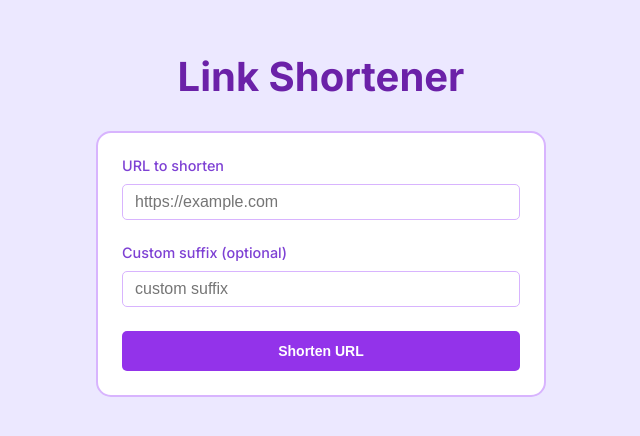
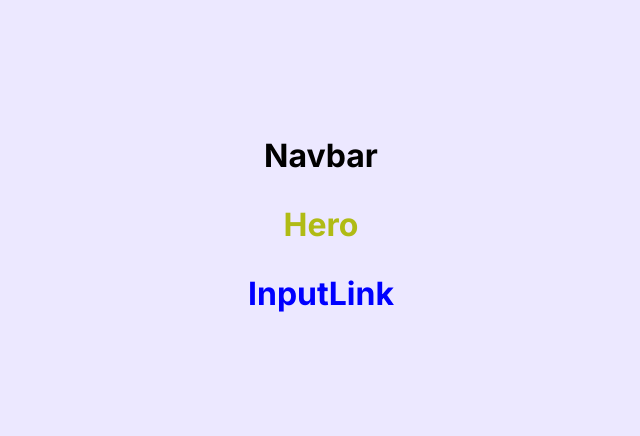
Before and after one commit to BuraYu/linkShortener, a React (Create React App) app: page / in a window 1280 px wide. Shown: the part 176-612 px from the top of the page, without its empty margins (319-959 px from the left). Built offline with nearby package versions, Linux system fonts and the light colour scheme.

Commit message:
restructed the componenents

```diff
--- a/src/App.css
+++ b/src/App.css
@@ -21,9 +21,3 @@ body {
   padding: 1rem;
   gap: 30px;
 }
-
-.wrapper h1 {
-  color: #6b21a8;
-  font-weight: 700;
-  font-size: 2.5rem;
-}
--- a/src/App.js
+++ b/src/App.js
@@ -1,12 +1,16 @@
 import "./App.css";
-import LinkShortener from "./components/LinkShortener";
+import { Hero } from "./components/Hero";
+import { InputLink } from "./components/InputLink";
+import { Navbar } from "./components/Navbar";
+import LinkShortener from "./deprecated /LinkShortener";
 
 function App() {
   return (
     <div className="App">
       <div className="wrapper">
-        <h1>Link Shortener</h1>
-        <LinkShortener />
+        <Navbar />
+        <Hero />
+        <InputLink />
       </div>
     </div>
   );
--- /dev/null
+++ b/src/components/Hero.jsx
@@ -0,0 +1,10 @@
+import React from "react";
+import "./hero.css";
+
+export const Hero = () => {
+  return (
+    <div>
+      <h1 className="hero">Hero</h1>
+    </div>
+  );
+};
--- /dev/null
+++ b/src/components/InputLink.jsx
@@ -0,0 +1,10 @@
+import React from "react";
+import "./inputLink.css";
+
+export const InputLink = () => {
+  return (
+    <div>
+      <h1 className="inputLink">InputLink</h1>
+    </div>
+  );
+};
--- /dev/null
+++ b/src/components/Navbar.jsx
@@ -0,0 +1,10 @@
+import React from "react";
+import "./navbar.css";
+
+export const Navbar = () => {
+  return (
+    <div>
+      <h1 className="navbar">Navbar</h1>
+    </div>
+  );
+};
--- /dev/null
+++ b/src/components/hero.css
@@ -0,0 +1,3 @@
+.hero {
+  color: rgb(176, 187, 21);
+}
--- /dev/null
+++ b/src/components/inputLink.css
@@ -0,0 +1,3 @@
+.inputLink {
+  color: rgb(252, 15, 15);
+}
--- /dev/null
+++ b/src/components/navbar.css
@@ -0,0 +1,3 @@
+.inputLink {
+  color: blue;
+}
```
Also changed, not shown: src/deprecated /LinkShortener.jsx (renamed from src/components/LinkShortener.jsx), src/deprecated /linkshortener.css (renamed from src/components/linkshortener.css).
